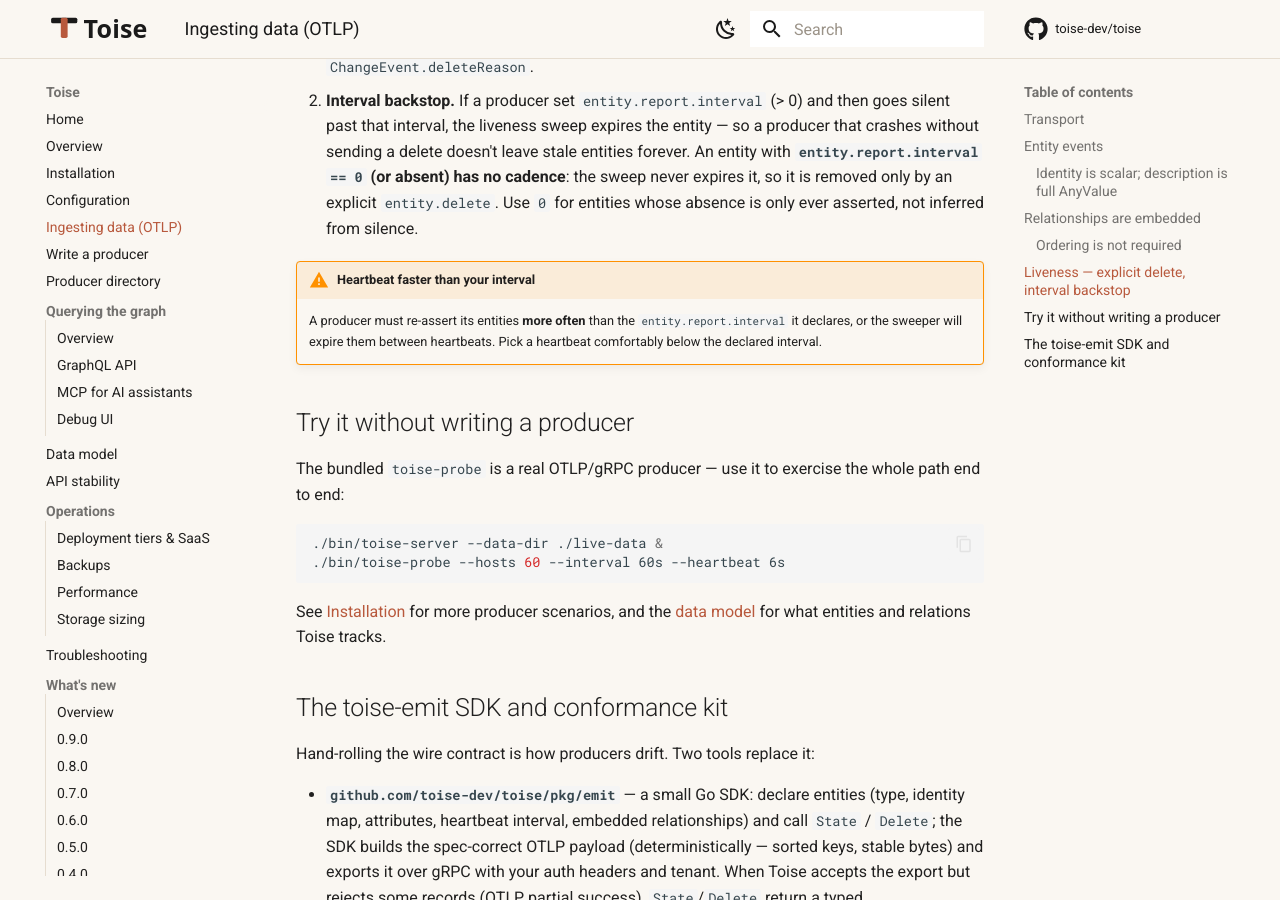
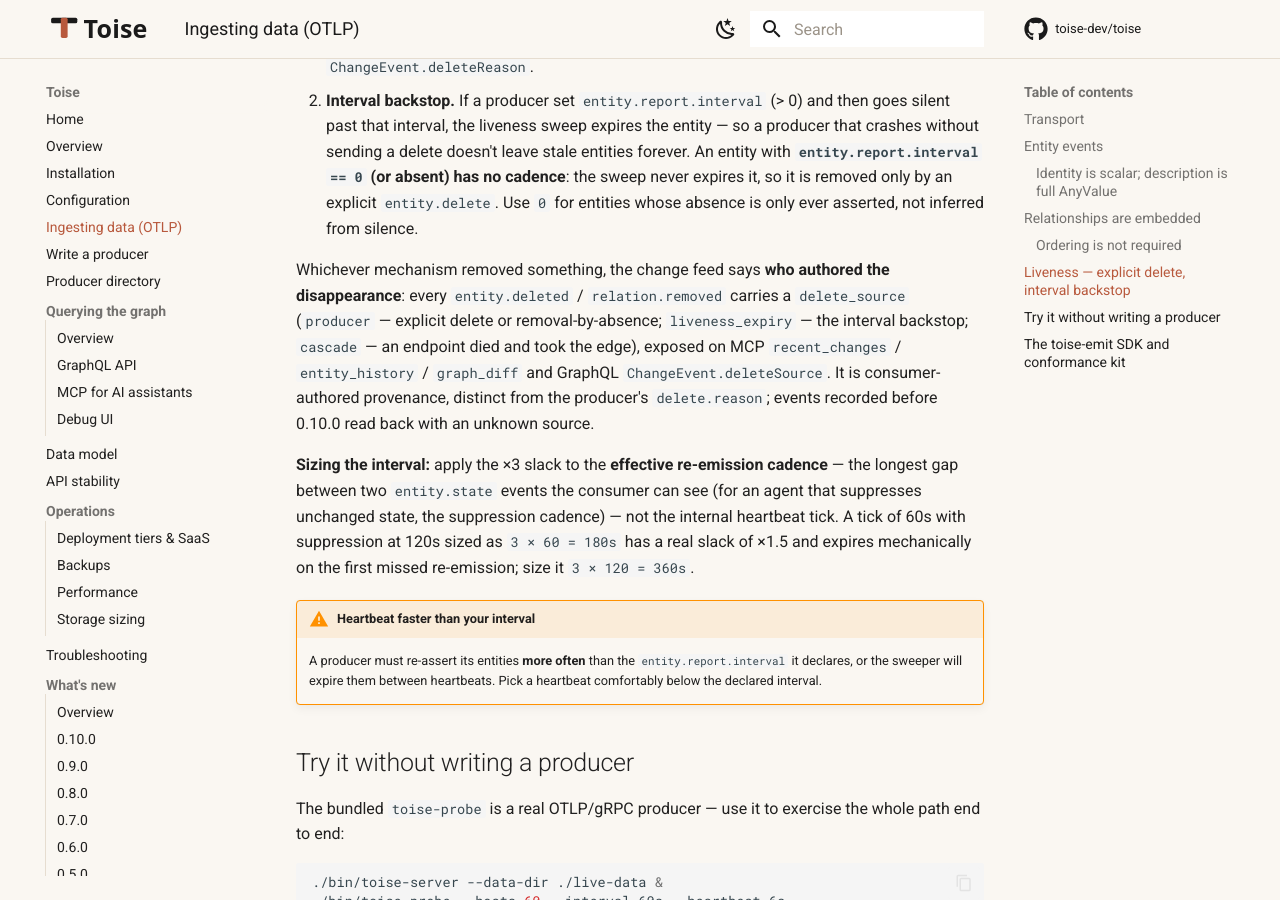
Before and after one commit to toise-dev/toise, an MkDocs documentation site: the page built from docs/user-guide/docs/ingestion.md, in a window 1280 px wide and 900 px high, scrolled down 2952 px. Built offline with MkDocs 1.6.1 and Material for MkDocs 9.7.7, drawn with Linux system fonts in a browser that asks for light colours; comment, search, counter and statistics services are not loaded; the version menu is left out.

Commit message:
docs(release): prepare 0.10.0 — delete provenance & host-scoped endpoints (#311)
CHANGELOG, what's-new page + nav, ingestion guide (delete_source provenance table + effective-cadence sizing rule).

```diff
--- a/docs/user-guide/docs/ingestion.md
+++ b/docs/user-guide/docs/ingestion.md
@@ -113,6 +113,22 @@ Liveness uses two mechanisms:
    `entity.delete`. Use `0` for entities whose absence is only ever asserted, not
    inferred from silence.
 
+Whichever mechanism removed something, the change feed says **who authored the
+disappearance**: every `entity.deleted` / `relation.removed` carries a
+`delete_source` (`producer` — explicit delete or removal-by-absence;
+`liveness_expiry` — the interval backstop; `cascade` — an endpoint died and took
+the edge), exposed on MCP `recent_changes` / `entity_history` / `graph_diff` and
+GraphQL `ChangeEvent.deleteSource`. It is consumer-authored provenance, distinct
+from the producer's `delete.reason`; events recorded before 0.10.0 read back with
+an unknown source.
+
+**Sizing the interval:** apply the ×3 slack to the **effective re-emission
+cadence** — the longest gap between two `entity.state` events the consumer can
+see (for an agent that suppresses unchanged state, the suppression cadence) —
+not the internal heartbeat tick. A tick of 60s with suppression at 120s sized as
+`3 × 60 = 180s` has a real slack of ×1.5 and expires mechanically on the first
+missed re-emission; size it `3 × 120 = 360s`.
+
 !!! warning "Heartbeat faster than your interval"
     A producer must re-assert its entities **more often** than the
     `entity.report.interval` it declares, or the sweeper will expire them between
--- a/docs/user-guide/mkdocs.yml
+++ b/docs/user-guide/mkdocs.yml
@@ -104,6 +104,7 @@ nav:
   - Troubleshooting: troubleshooting.md
   - What's new:
       - Overview: whats-new/index.md
+      - 0.10.0: whats-new/0.10.0.md
       - 0.9.0: whats-new/0.9.0.md
       - 0.8.0: whats-new/0.8.0.md
       - 0.7.0: whats-new/0.7.0.md
```
Also changed, not shown: docs/user-guide/docs/whats-new/0.10.0.md (added, +78 -0 lines), docs/user-guide/docs/whats-new/index.md (+6 -0 lines), CHANGELOG.md.
